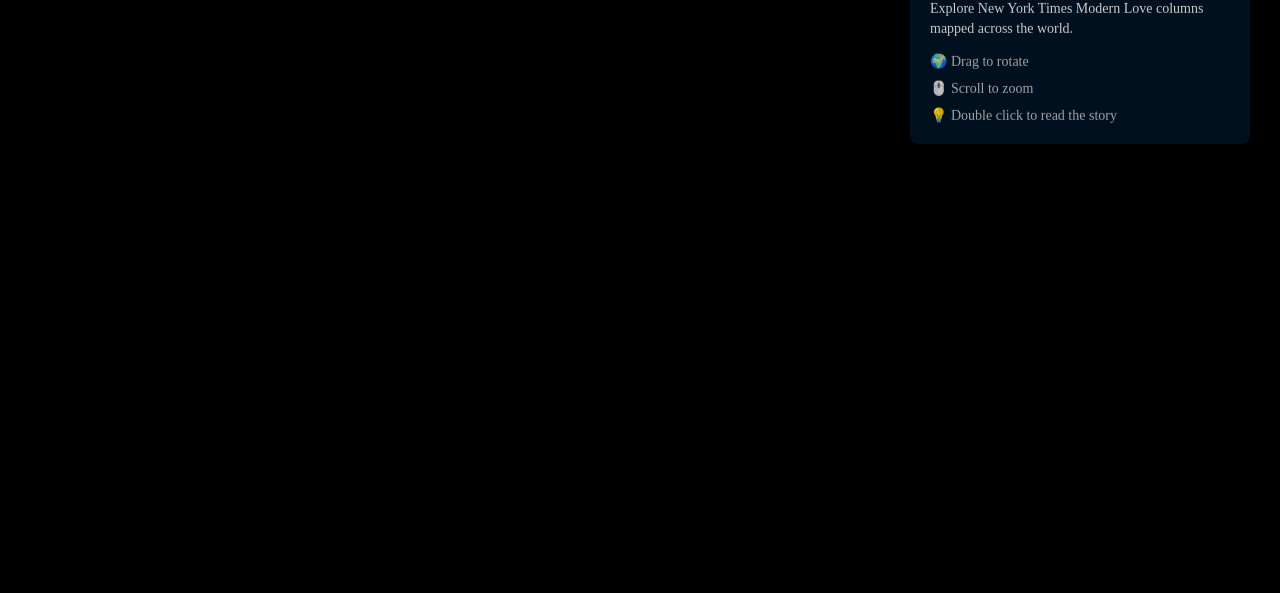
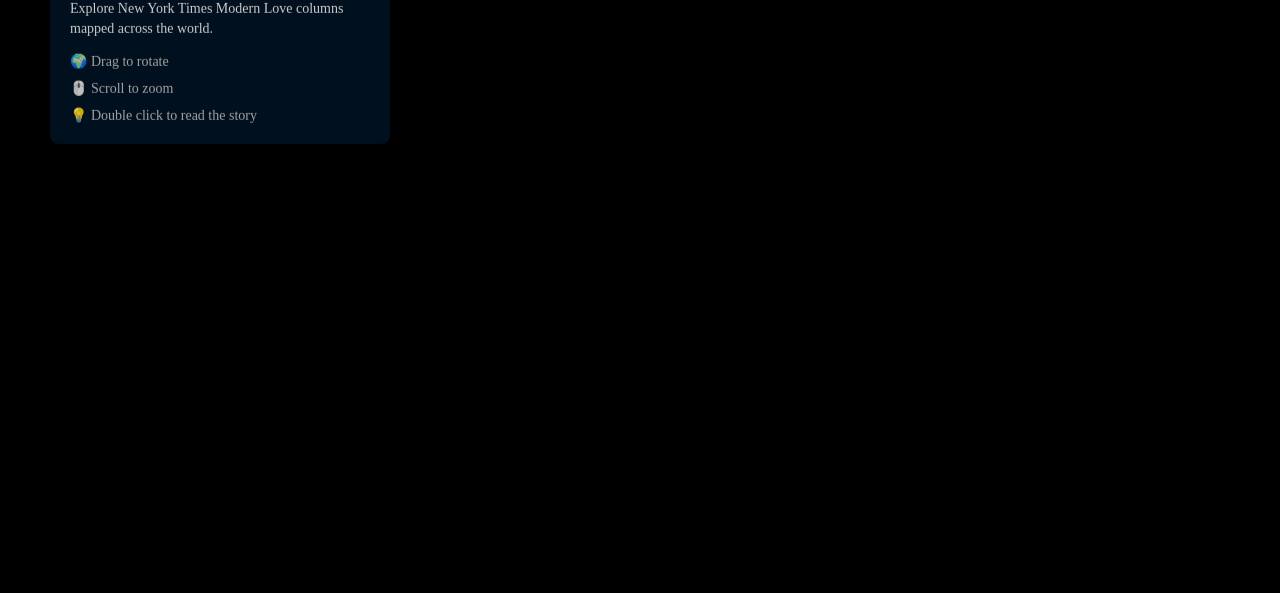
Before and after one commit to oejames/nyt-story-globe, a website: page public/index.html in a window 1280 px wide. Shown: the part 207-800 px from the top of the page. Drawn offline with nearby package versions, Linux system fonts and the light colour scheme; no server answers; a script that the page names is missing.

Commit message:
Updated explainer styles

```diff
--- a/public/index.html
+++ b/public/index.html
@@ -13,7 +13,7 @@
         .header {
             position: fixed;
             top: 30%;
-            right: 30px;
+            left: 50px;
             transform: translateY(-50%);
             /* background: rgba(0, 0, 0, 0.7); */
             background: rgba(2, 24, 45, 0.85);
```
